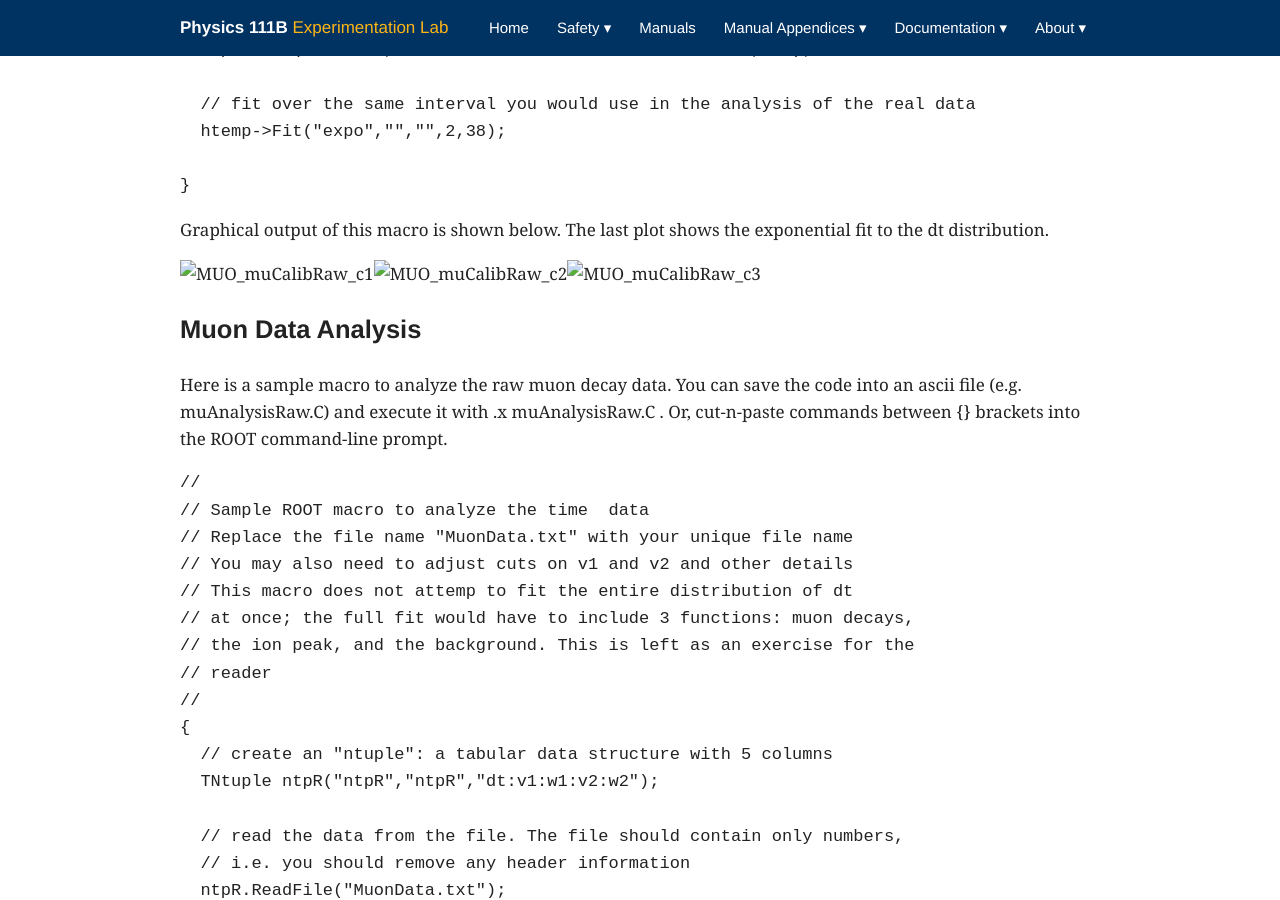
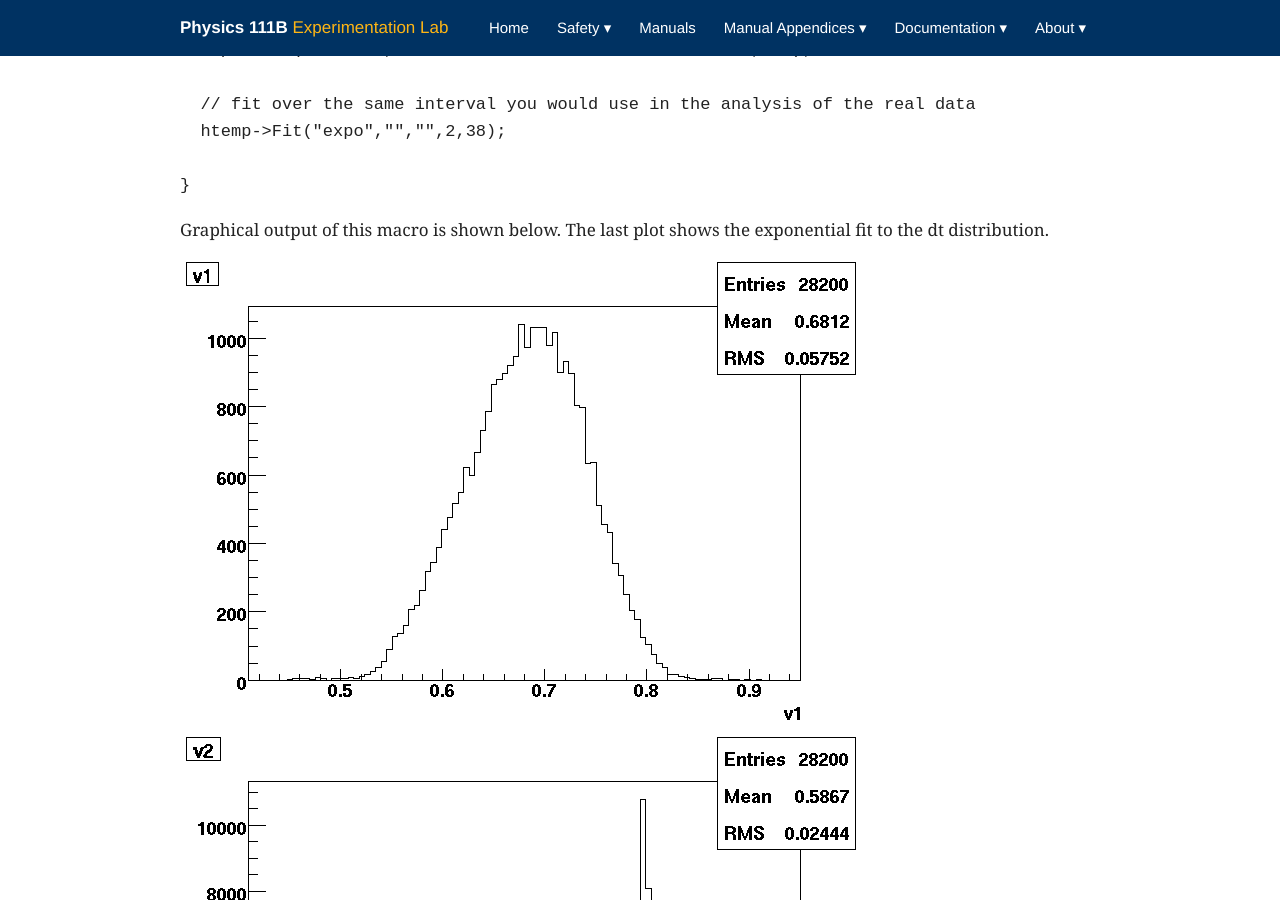
Before and after one commit to berkeley-physics111b/berkeley-physics111b.github.io, a Jekyll site: the page built from _manual_appendices/MUO-Analysis-in-ROOT.md, in a window 1280 px wide and 900 px high, scrolled down 1242 px. Built offline with Jekyll 4.4.1, drawn with Linux system fonts in a browser that asks for light colours.

Commit message:
Fix image paths in MUO-Analysis-in-ROOT.md
Updated image paths in MUO-Analysis-in-ROOT.md to use absolute URLs.

```diff
--- a/_manual_appendices/MUO-Analysis-in-ROOT.md
+++ b/_manual_appendices/MUO-Analysis-in-ROOT.md
@@ -48,7 +48,7 @@ Here is a sample macro to process the calibration data (see [MUO- Calibration of
 
 Graphical output of this macro is shown below. The last plot shows the exponential fit to the dt distribution.
 
-![MUO\_muCalibRaw\_c1](_manual_appendices/img/MUO_muCalibRaw_c1_MUO-Analysis-in-ROOT.gif)![MUO\_muCalibRaw\_c2](_manual_appendices/img/MUO_muCalibRaw_c2_MUO-Analysis-in-ROOT.gif)![MUO\_muCalibRaw\_c3](_manual_appendices/img/MUO_muCalibRaw_c3_MUO-Analysis-in-ROOT.gif)
+![MUO\_muCalibRaw\_c1](/appendices/img/MUO_muCalibRaw_c1_MUO-Analysis-in-ROOT.gif)![MUO\_muCalibRaw\_c2](/appendices/img/MUO_muCalibRaw_c2_MUO-Analysis-in-ROOT.gif)![MUO\_muCalibRaw\_c3](/appendices/img/MUO_muCalibRaw_c3_MUO-Analysis-in-ROOT.gif)
 
 ## Muon Data Analysis
 
@@ -123,4 +123,4 @@ Here is a sample macro to analyze the raw muon decay data. You can save the code
 
     }
 
-![MUO\_muAnalysisRaw\_c1](_manual_appendices/img/MUO_muAnalysisRaw_c1_MUO-Analysis-in-ROOT.gif)![MUO\_muAnalysisRaw\_c2](_manual_appendices/img/MUO_muAnalysisRaw_c2_MUO-Analysis-in-ROOT.gif)![MUO\_muAnalysisRaw\_c3](_manual_appendices/img/MUO_muAnalysisRaw_c3_MUO-Analysis-in-ROOT.gif)![MUO\_muAnalysisRaw\_c4](_manual_appendices/img/MUO_muAnalysisRaw_c4_MUO-Analysis-in-ROOT.gif)
+![MUO\_muAnalysisRaw\_c1](/appendices/img/MUO_muAnalysisRaw_c1_MUO-Analysis-in-ROOT.gif)![MUO\_muAnalysisRaw\_c2](/appendices/img/MUO_muAnalysisRaw_c2_MUO-Analysis-in-ROOT.gif)![MUO\_muAnalysisRaw\_c3](/appendices/img/MUO_muAnalysisRaw_c3_MUO-Analysis-in-ROOT.gif)![MUO\_muAnalysisRaw\_c4](/appendices/img/MUO_muAnalysisRaw_c4_MUO-Analysis-in-ROOT.gif)
```
